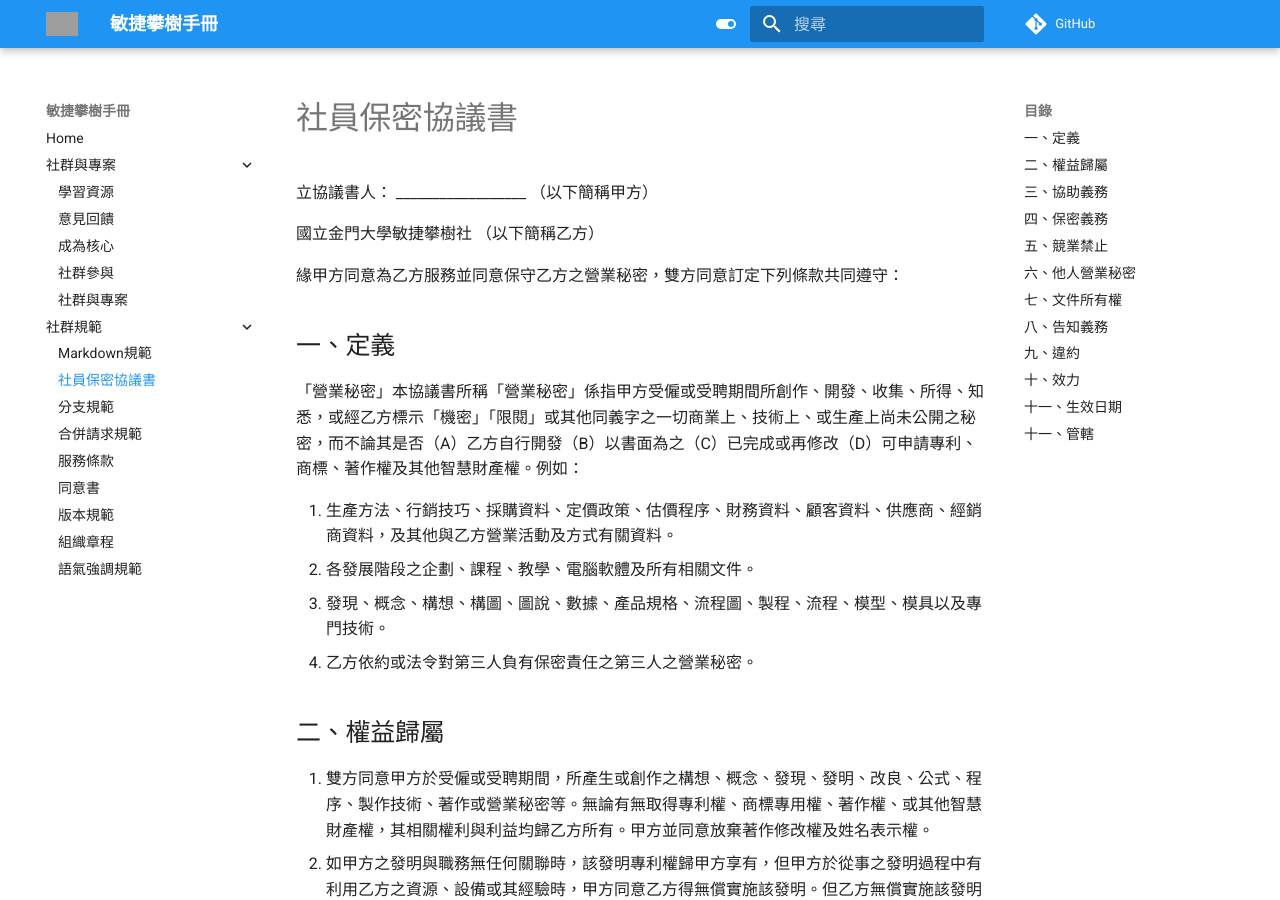
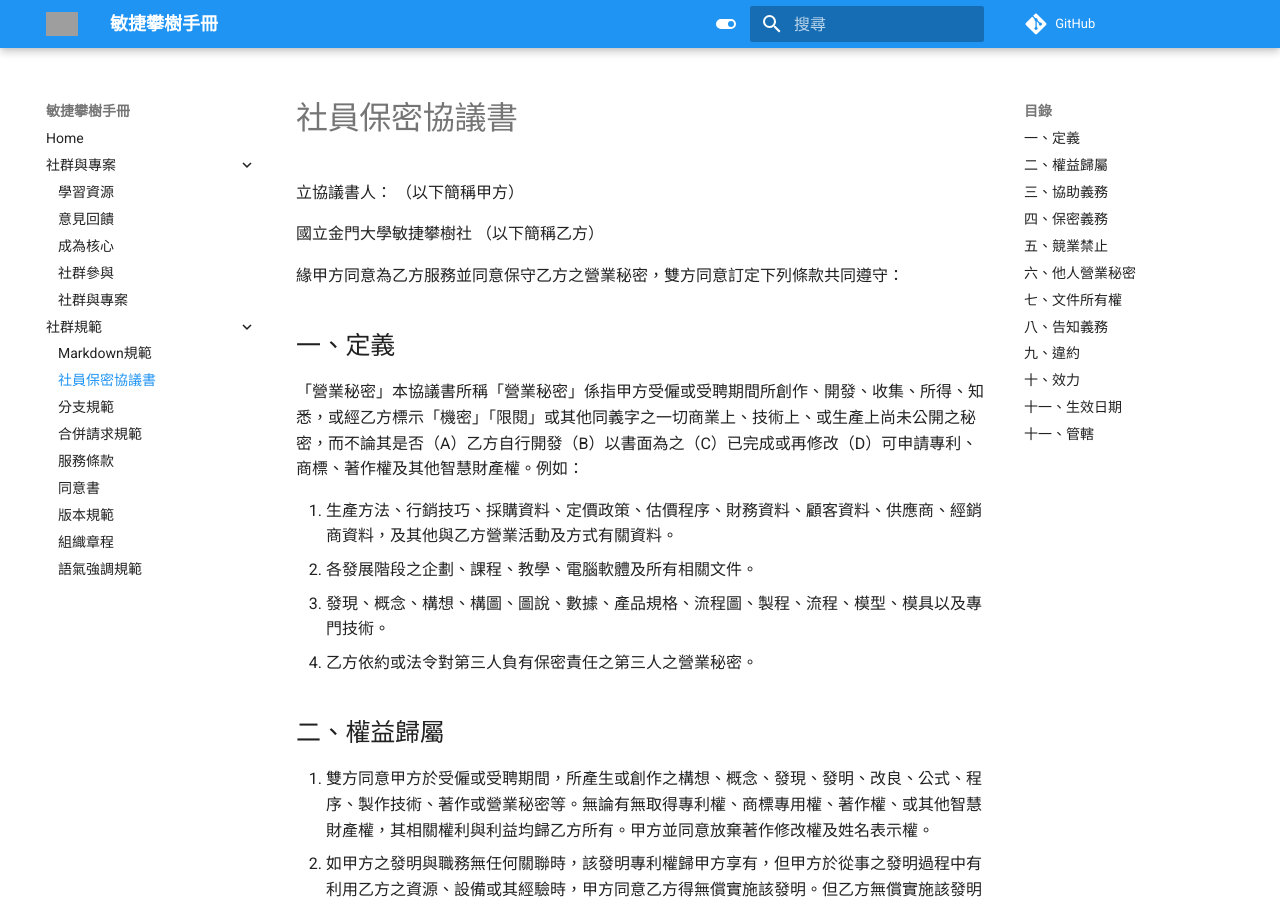
Before and after one commit to NQU-Agile-Tree-Climbing-Club/community-regulation, an MkDocs documentation site: the page built from docs/社群規範/保密協議書.md, in a window 1280 px wide and 900 px high. Built offline with MkDocs 1.6.1 and Material for MkDocs 9.7.7, drawn with Linux system fonts in a browser that asks for light colours; comment, search, counter and statistics services are not loaded; grey boxes are pictures that could not be loaded.

Commit message:
Relate #4 !2 提交將修改保密協議書
修改項目:

模組:

```diff
--- a/docs/社群規範/保密協議書.md
+++ b/docs/社群規範/保密協議書.md
@@ -1,6 +1,6 @@
 # 社員保密協議書
 
-立協議書人： __________________ （以下簡稱甲方）
+立協議書人：          （以下簡稱甲方）
 
 國立金門大學敏捷攀樹社 （以下簡稱乙方）
 
```
